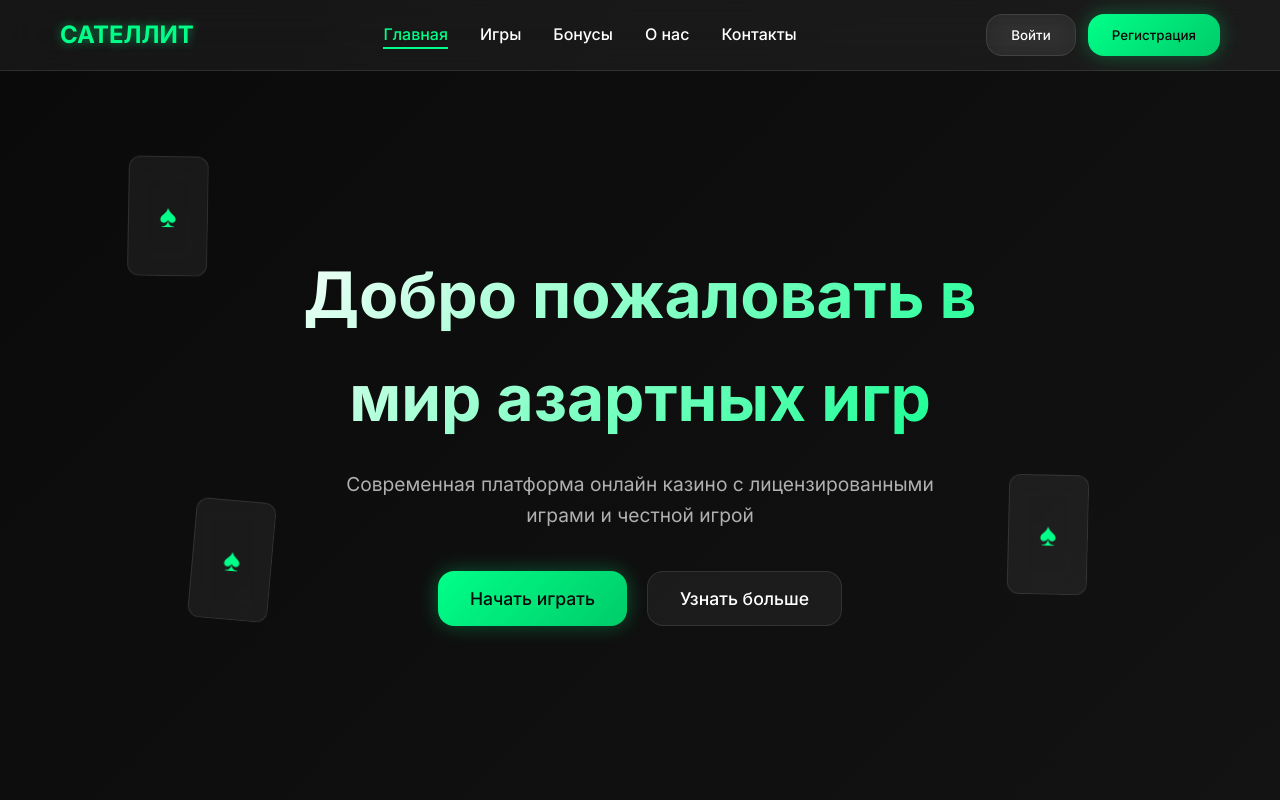
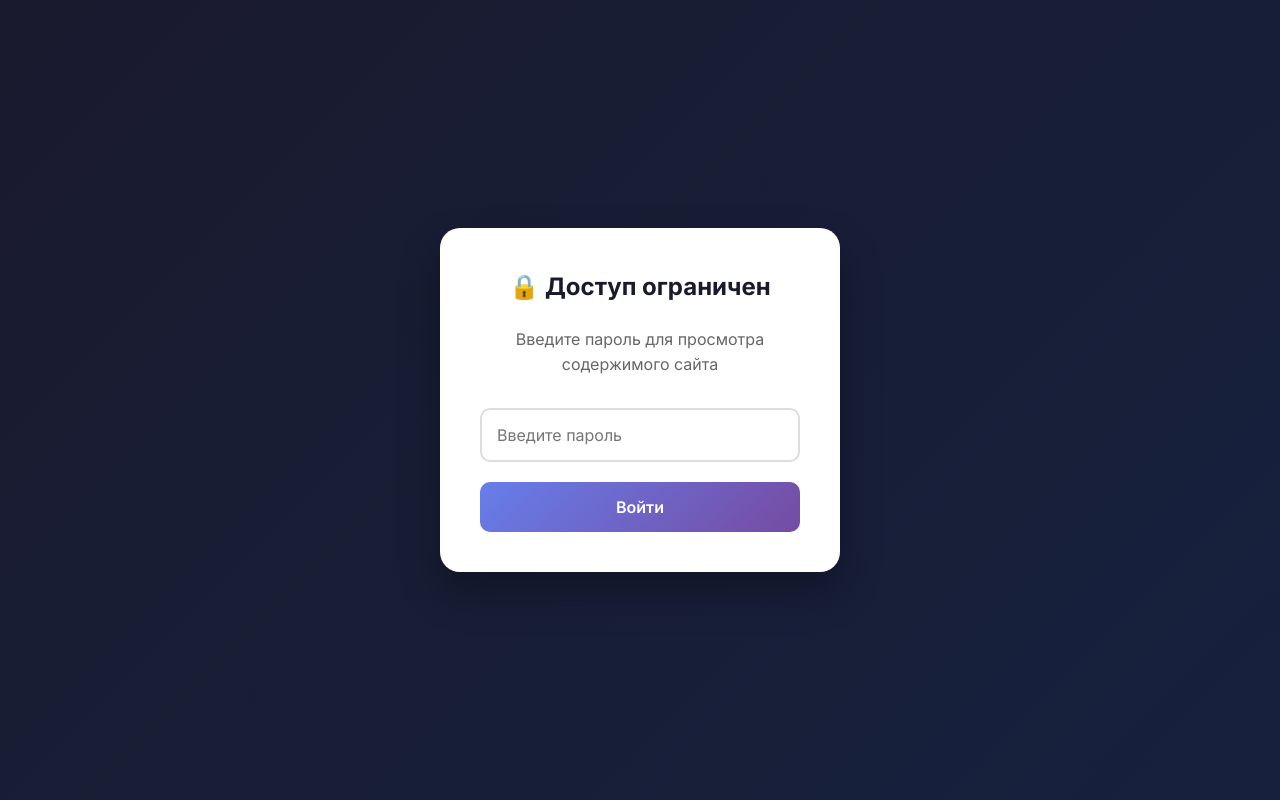
Before and after one commit to strashevski-l1/satilit-testnet, a plain HTML site: page index.html in a window 1280 px wide. Shown: the top 800 px of the page. Drawn offline with Linux system fonts and the light colour scheme.

Commit message:
password integrated

```diff
--- /dev/null
+++ b/auth.js
@@ -0,0 +1,147 @@
+class PasswordProtection {
+  constructor() {
+    this.checkAuthStatus();
+    this.createPasswordForm();
+  }
+
+  checkAuthStatus() {
+    const token = localStorage.getItem('authToken');
+    if (token === 'access_granted') {
+      this.showMainContent();
+    } else {
+      this.showPasswordForm();
+    }
+  }
+
+  createPasswordForm() {
+    const formHTML = `
+      <div id="passwordOverlay" style="
+        position: fixed;
+        top: 0;
+        left: 0;
+        width: 100%;
+        height: 100%;
+        background: linear-gradient(135deg, #1a1a2e, #16213e);
+        display: flex;
+        justify-content: center;
+        align-items: center;
+        z-index: 10000;
+      ">
+        <div style="
+          background: white;
+          padding: 40px;
+          border-radius: 20px;
+          box-shadow: 0 20px 40px rgba(0,0,0,0.3);
+          text-align: center;
+          max-width: 400px;
+          width: 90%;
+        ">
+          <h2 style="
+            color: #1a1a2e;
+            margin-bottom: 20px;
+            font-family: 'Inter', sans-serif;
+          ">🔒 Доступ ограничен</h2>
+          <p style="
+            color: #666;
+            margin-bottom: 30px;
+            font-family: 'Inter', sans-serif;
+          ">Введите пароль для просмотра содержимого сайта</p>
+          <form id="passwordForm">
+            <input
+              type="password"
+              id="passwordInput"
+              placeholder="Введите пароль"
+              style="
+                width: 100%;
+                padding: 15px;
+                border: 2px solid #ddd;
+                border-radius: 10px;
+                font-size: 16px;
+                margin-bottom: 20px;
+                box-sizing: border-box;
+                font-family: 'Inter', sans-serif;
+              "
+              required
+            />
+            <button
+              type="submit"
+              style="
+                width: 100%;
+                padding: 15px;
+                background: linear-gradient(135deg, #667eea 0%, #764ba2 100%);
+                color: white;
+                border: none;
+                border-radius: 10px;
+                font-size: 16px;
+                cursor: pointer;
+                font-family: 'Inter', sans-serif;
+                font-weight: 600;
+              "
+            >Войти</button>
+          </form>
+          <div id="errorMessage" style="
+            color: #e74c3c;
+            margin-top: 15px;
+            font-family: 'Inter', sans-serif;
+            display: none;
+          "></div>
+        </div>
+      </div>
+    `;
+
+    document.body.insertAdjacentHTML('afterbegin', formHTML);
+
+    const form = document.getElementById('passwordForm');
+    form.addEventListener('submit', (e) => this.handlePasswordSubmit(e));
+  }
+
+  async handlePasswordSubmit(e) {
+    e.preventDefault();
+    const password = document.getElementById('passwordInput').value;
+    const errorDiv = document.getElementById('errorMessage');
+
+    try {
+      const response = await fetch('/api/auth', {
+        method: 'POST',
+        headers: {
+          'Content-Type': 'application/json',
+        },
+        body: JSON.stringify({ password }),
+      });
+
+      const data = await response.json();
+
+      if (data.success) {
+        localStorage.setItem('authToken', data.token);
+        this.showMainContent();
+      } else {
+        errorDiv.textContent = data.error || 'Неверный пароль';
+        errorDiv.style.display = 'block';
+        document.getElementById('passwordInput').value = '';
+      }
+    } catch (error) {
+      errorDiv.textContent = 'Ошибка подключения к серверу';
+      errorDiv.style.display = 'block';
+    }
+  }
+
+  showPasswordForm() {
+    document.body.style.overflow = 'hidden';
+    const overlay = document.getElementById('passwordOverlay');
+    if (overlay) {
+      overlay.style.display = 'flex';
+    }
+  }
+
+  showMainContent() {
+    document.body.style.overflow = '';
+    const overlay = document.getElementById('passwordOverlay');
+    if (overlay) {
+      overlay.remove();
+    }
+  }
+}
+
+document.addEventListener('DOMContentLoaded', () => {
+  new PasswordProtection();
+});
--- a/index.html
+++ b/index.html
@@ -475,6 +475,7 @@
         </div>
     </div>
 
+    <script src="auth.js"></script>
     <script src="script.js"></script>
 </body>
 </html>
```
Also changed, not shown: api/auth.js (added, +24 -0 lines), assets/bg-banner-desktop-Dl6I0ttm.webp (added), assets/lobby-banner-CAFulc0X.webp (added), assets/logo-CAVS3gze.webp (added), assets/sport-banner-DB5L_KsG.webp (added), vercel.json (added), 3 other files.
